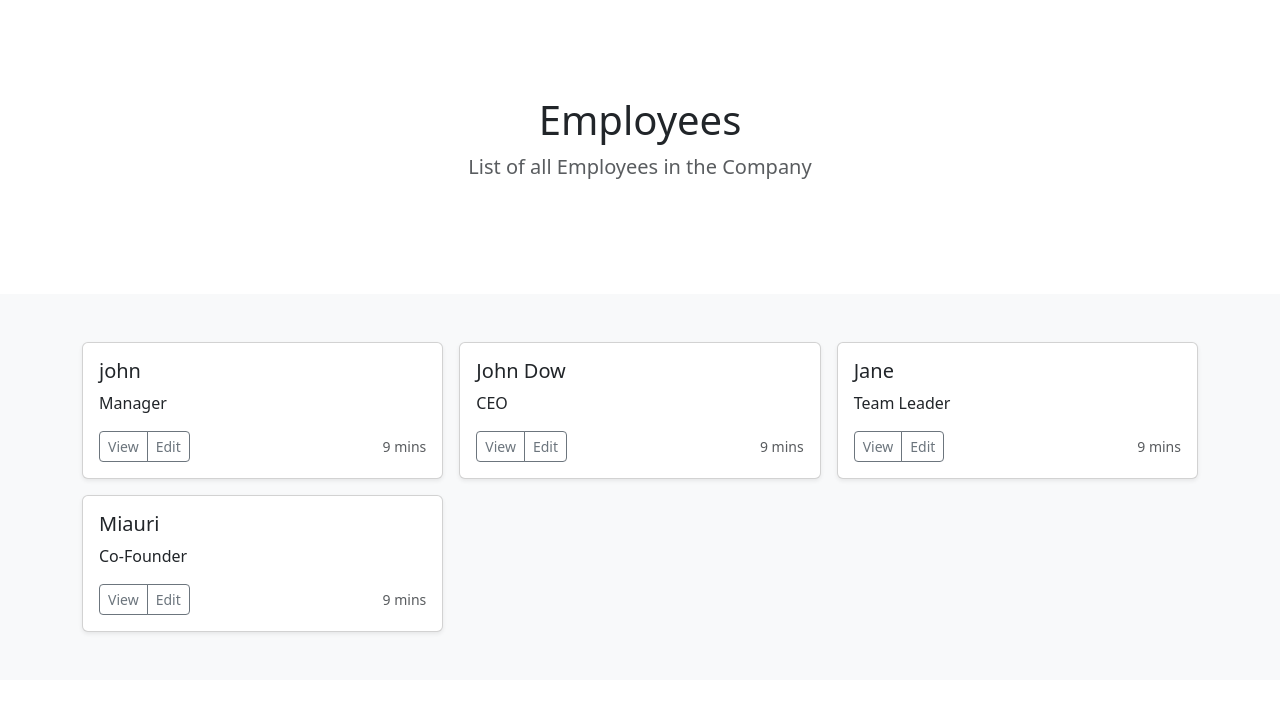
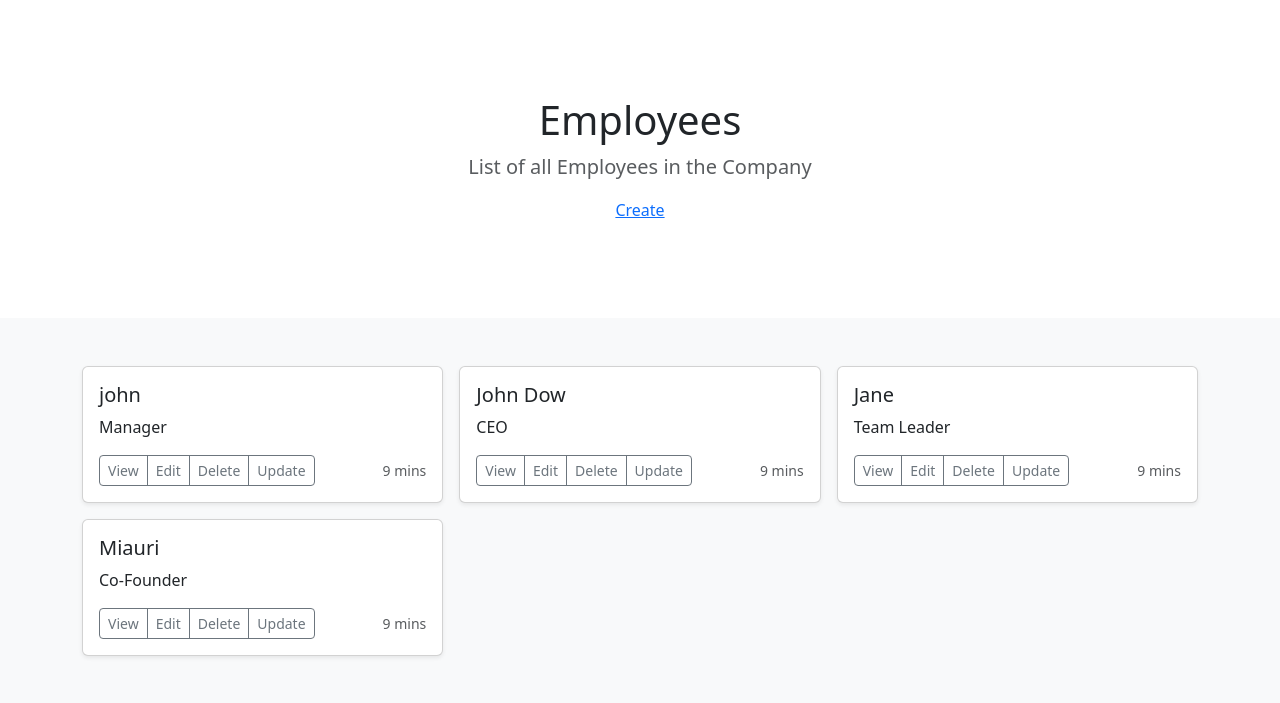
Before and after one commit to prattparedes/Django-CS, a Django app: page /employee/ in a window 1280 px wide. Shown: the top 703 px of the page. Run offline with Django 4.2, Linux system fonts and the light colour scheme; data comes from the database, SQL or seed files in the repository; both versions use the stored data as it was after the commit; some libraries are stand-ins or nearby versions.

Commit message:
delete and update functionality

```diff
--- a/learningDjango/employee/templates/index.html
+++ b/learningDjango/employee/templates/index.html
@@ -96,6 +96,7 @@
           <h1 class="fw-light">Employees</h1>
           <p class="lead text-muted">List of all Employees in the Company</p>
         </div>
+        <a href="http://127.0.0.1:8000/employee/create/">Create</a>
       </div>
     </section>
 
@@ -112,6 +113,8 @@
                   <div class="btn-group">
                     <button type="button" class="btn btn-sm btn-outline-secondary">View</button>
                     <button type="button" class="btn btn-sm btn-outline-secondary">Edit</button>
+                    <a type="button" class="btn btn-sm btn-outline-secondary" href="delete/{{x.id}}">Delete</a>
+                    <a type="button" class="btn btn-sm btn-outline-secondary" href="update/{{x.id}}">Update</a>
                   </div>
                   <small class="text-muted">9 mins</small>
                 </div>
--- a/learningDjango/employee/urls.py
+++ b/learningDjango/employee/urls.py
@@ -4,5 +4,9 @@ from . import views
 urlpatterns = [
     path('', views.index, name="index"),
     path('create/', views.create, name="create"),
-    path('create/createData/', views.createData, name="createData")
+    path('create/createData/', views.createData, name="createData"),
+    path('delete/<int:id>', views.delete, name="delete"),
+    path('update/<int:id>', views.update, name="update"),
+    path('update/updateData/<int:id>', views.updateData, name="updateData"),
+
 ]
--- a/learningDjango/employee/views.py
+++ b/learningDjango/employee/views.py
@@ -18,9 +18,11 @@ def index(request):
     }
     return HttpResponse(template.render(context, request))
 
+
 def create(request):
     template = loader.get_template('createPage.html')
     return HttpResponse(template.render({}, request))
+
 
 def createData(request):
     data1 = request.POST['name']
@@ -28,3 +30,27 @@ def createData(request):
     newEmployee = Employee(name=data1, title=data2)
     newEmployee.save()
     return HttpResponseRedirect(reverse('index'))
+
+
+def delete(request, id):
+    deleteEmployee = Employee.objects.get(id=id)
+    deleteEmployee.delete()
+    return HttpResponseRedirect(reverse('index'))
+
+
+def update(request, id):
+    updateEmployee = Employee.objects.get(id=id)
+    template = loader.get_template('updatePage.html')
+    context = {
+        'Employee': updateEmployee
+    }
+    return HttpResponse(template.render(context, request))
+
+def updateData(request, id):
+    name = request.POST['name']
+    title = request.POST['title']
+    updateEmployee = Employee.objects.get(id=id)
+    updateEmployee.name = name
+    updateEmployee.title = title
+    updateEmployee.save()
+    return HttpResponseRedirect(reverse('index'))
```
Also changed, not shown: learningDjango/employee/templates/updatePage.html (added, +8 -0 lines), learningDjango/db.sqlite3.
